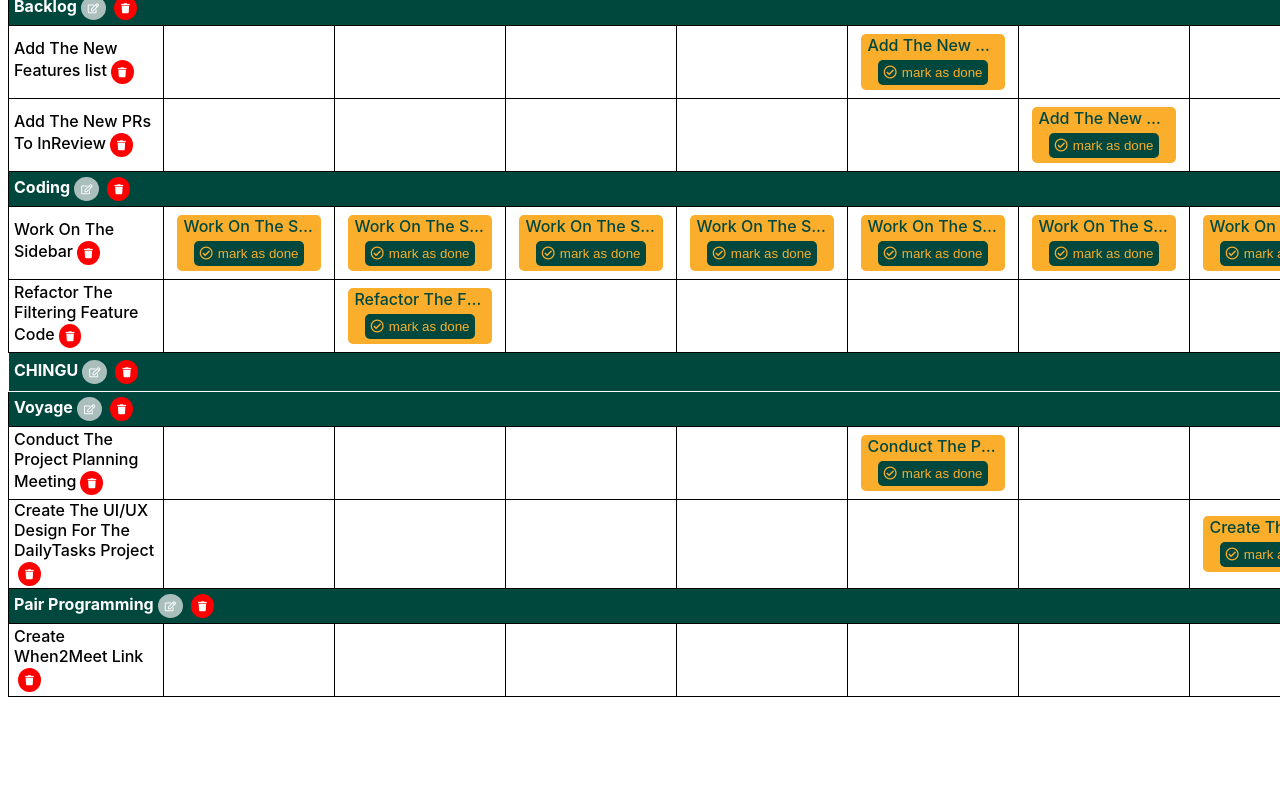
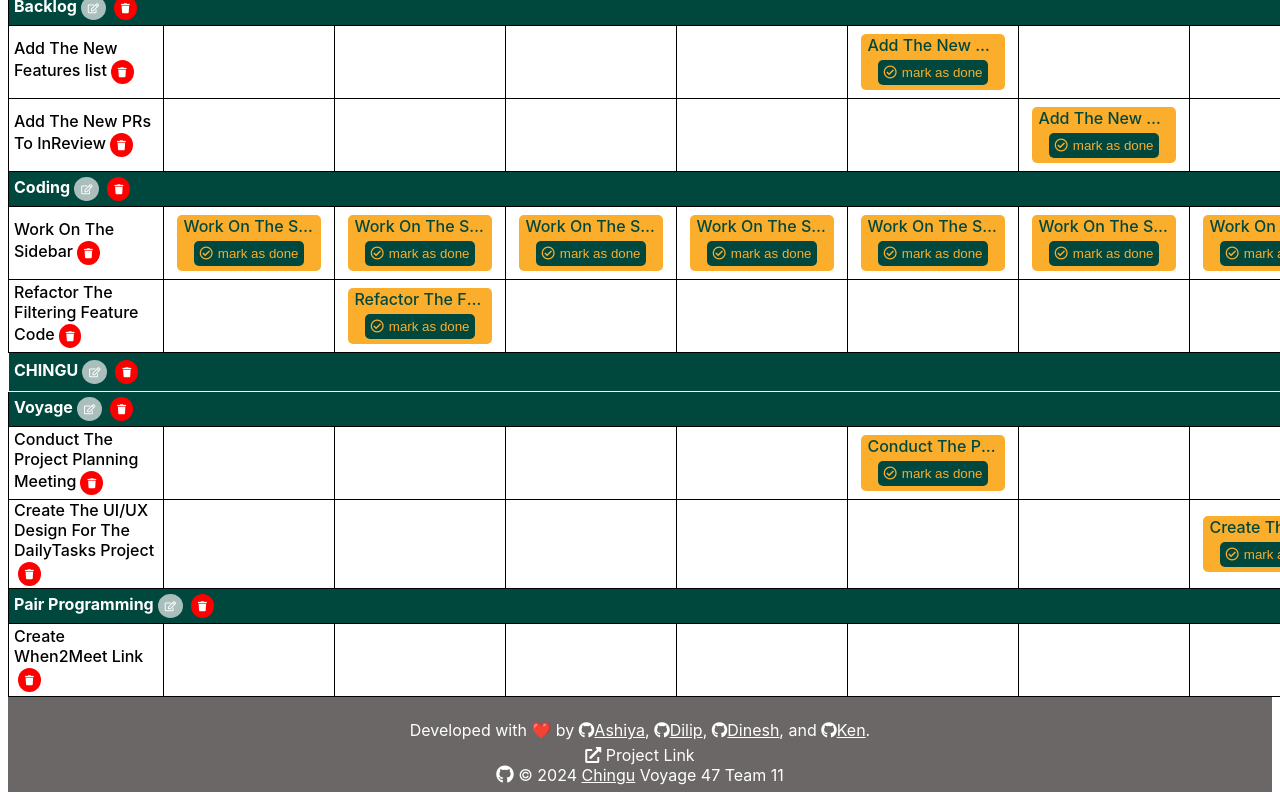
Before and after one commit to chingu-voyages/v47-tier2-team-11, a React (Vite) app in the folder task-craft/: page / in a window 1280 px wide. Shown: the part 1016-1816 px from the top of the page. Before the commit the page ends 1721 px from the top, so only its background shows below. Built offline with nearby package versions, Linux system fonts and the light colour scheme.

Commit message:
add footer

```diff
--- a/task-craft/src/App.jsx
+++ b/task-craft/src/App.jsx
@@ -4,6 +4,7 @@ import DateComponent from "./components/DateComponent";
 import Category from "./components/Category";
 import jsonData from "./assets/taskData.json";
 import "./App.css";
+import Footer from "./components/Footer";
 
 const App = () => {
   const [data, setData] = useState(null);
@@ -42,13 +43,14 @@ const App = () => {
     const getLocalData = JSON.parse(localStorage.getItem("taskCraftData"));
     setData(getLocalData ? getLocalData : jsonData);
     // If local data is not available, save jsonData to localStorage
-    !getLocalData && localStorage.setItem("taskCraftData", JSON.stringify(jsonData));
+    !getLocalData &&
+      localStorage.setItem("taskCraftData", JSON.stringify(jsonData));
     //console.log(localStorage.getItem("userTaskData"))
   };
 
   useEffect(() => {
-    localStorage.removeItem("taskCraftData")
-    fetchDataAndSaveToLocalStorage()
+    localStorage.removeItem("taskCraftData");
+    fetchDataAndSaveToLocalStorage();
     generateDateAndDays();
   }, [data]);
 
@@ -68,6 +70,7 @@ const App = () => {
           <Category data={data} datesAndDays={datesAndDays} />
         </tbody>
       </table>
+      <Footer />
     </>
   );
 };
--- /dev/null
+++ b/task-craft/src/components/Footer.css
@@ -0,0 +1,40 @@
+.footer {
+    background-color: #6b6767;
+    color: #fff;
+    padding: 7px 0;
+    width: 100%;
+  }
+
+  .githubContainer {
+    margin-bottom: 5px;
+  }
+
+  .projectLink, .githubContainer {
+    color: #fff;
+    text-decoration: none;
+  }
+  .githubContainerAshiya, .githubContainerDilip, .githubContainerDinesh, .githubContainerKen{
+    color: #fff;
+  }
+
+  .centerContainer, .projectLinkContainer {
+    text-align: center;
+    margin-top: 5px;
+  }
+
+  .repoLink, .chinguLink{
+    color: #fff;
+  }
+
+  .repoLink:hover,
+  .projectLink:hover,
+  .chinguLink:hover {
+    color: #131949;
+  }
+
+  .githubContainerAshiya:hover,
+.githubContainerDilip:hover,
+.githubContainerDinesh:hover,
+.githubContainerKen:hover {
+  color: #131949;
+}
--- /dev/null
+++ b/task-craft/src/components/Footer.jsx
@@ -0,0 +1,72 @@
+import React from "react";
+import "./Footer.css";
+
+function Footer() {
+  return (
+    <footer className="footer">
+      <div className="centerContainer">
+        {" "}
+        <div className="githubContainer">
+          <p className="githubContainer">
+            Developed with ❤️ by{" "}
+            <a
+              className="githubContainerAshiya"
+              href="https://github.com/ashiyaman"
+              target="_blank"
+            >
+              <i className="fab fa-github"></i>Ashiya
+            </a>
+            ,{" "}
+            <a
+              className="githubContainerDilip"
+              href="https://github.com/bitscurrent"
+              target="_blank"
+            >
+              <i className="fab fa-github"></i>Dilip
+            </a>
+            ,{" "}
+            <a
+              className="githubContainerDinesh"
+              href="https://github.com/itzmidinesh"
+              target="_blank"
+            >
+              <i className="fab fa-github"></i>Dinesh
+            </a>
+            , {"and"}{" "}
+            <a
+              className="githubContainerKen"
+              href="https://github.com/1-ken"
+              target="_blank"
+            >
+              <i className="fab fa-github"></i>Ken
+            </a>
+            {"."}
+          </p>
+        </div>
+        <div className="projectLinkContainer">
+          <a
+            className="projectLink"
+            href="https://task-craft.netlify.app/"
+            target="_blank"
+          >
+            <i className="fas fa-external-link-alt"></i> Project Link
+          </a>
+        </div>
+        <a
+          className="repoLink"
+          target="_blank"
+          href="https://github.com/chingu-voyages/v47-tier2-team-11"
+        >
+          <i className="fab fa-github" style={{ fontSize: "18px" }}></i>
+        </a>{" "}
+        © 2024{" "}
+        <a className="chinguLink" target="_blank" href="https://www.chingu.io/">
+          Chingu
+        </a>{" "}
+        Voyage 47 Team 11{" "}
+      </div>
+    </footer>
+  );
+}
+
+export default Footer;
```
